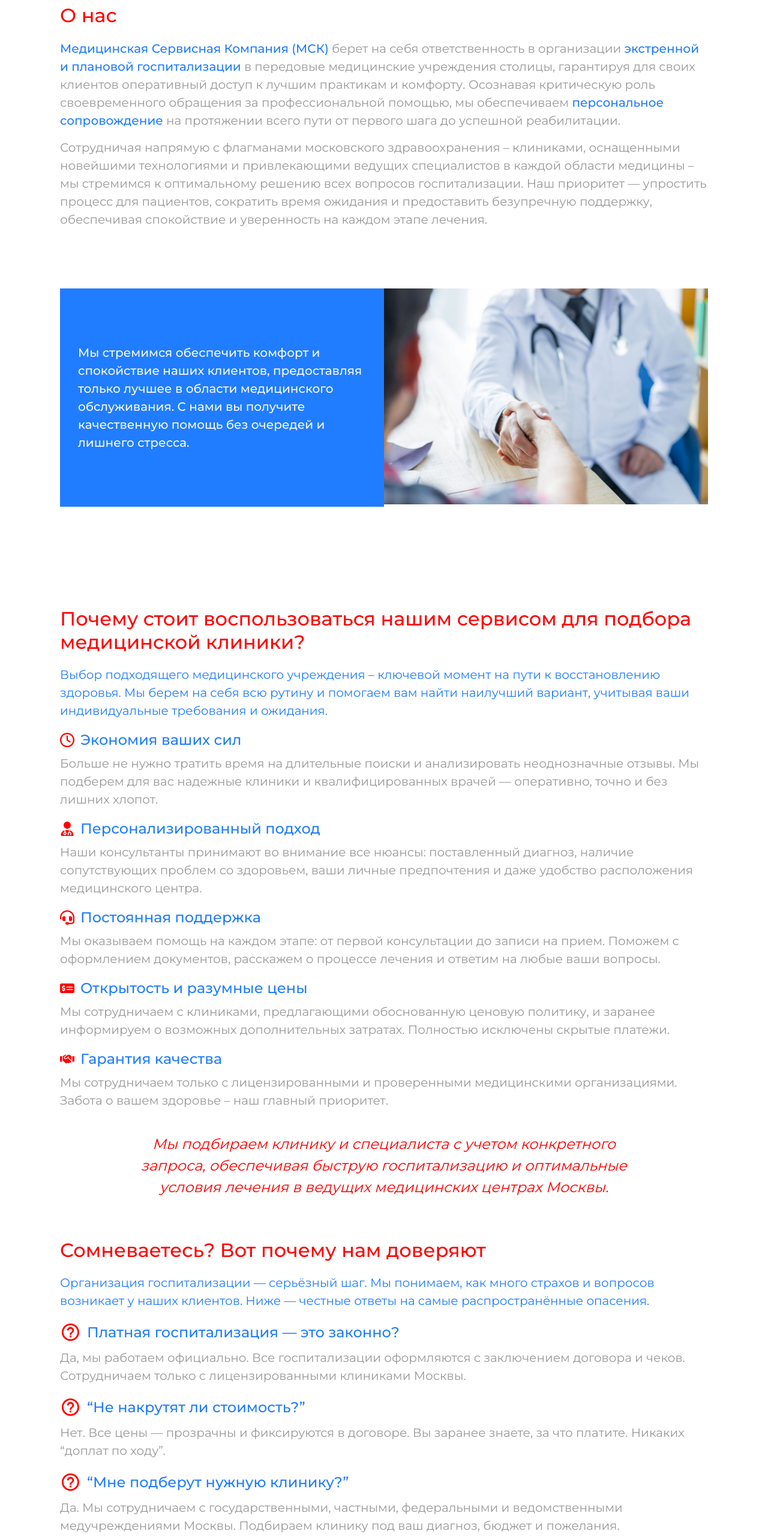
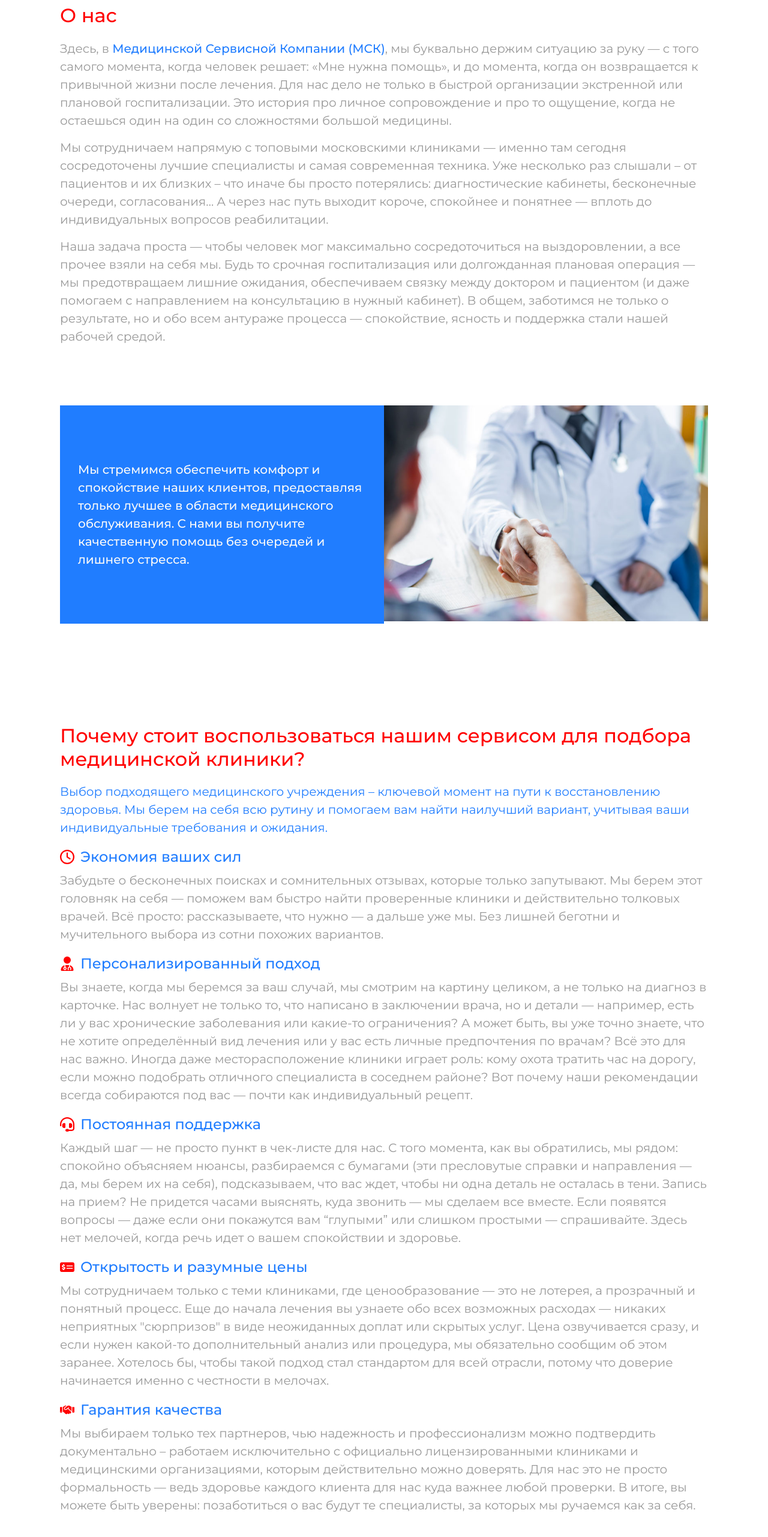
Before and after one commit to vladimirmuratov/msk-v1, a Next.js app: page / in a window 1280 px wide. Shown: the part 976-3539 px from the top of the page at 60% size. Built offline with nearby package versions, Linux system fonts and the light colour scheme.

Commit message:
update content

```diff
--- a/src/components/FearBlock.jsx
+++ b/src/components/FearBlock.jsx
@@ -37,8 +37,10 @@ export const FearBlock = () => {
                     </Typography>
                 </Box>
                 <Typography component="p" sx={{ fontSize: { xs: 18, sm: 20 }, color: 'var(--gray)' }}>
-                    Да, мы работаем официально. Все госпитализации оформляются с заключением договора и чеков.
-                    Сотрудничаем только с лицензированными клиниками Москвы.
+                    Конечно, мы работаем только по-честному — всё официально и прозрачно. Когда оформляем
+                    госпитализацию, всегда заключаем договор и выдаём чеки — никаких "на честном слове". У нас партнёры
+                    — исключительно клиники с лицензией, причём это московские учреждения, которым действительно можно
+                    доверять. В общем, ни тени сомнений: документы будут в порядке, а лечение — строго по закону.
                 </Typography>
             </Box>
             <Box component="article"
@@ -51,8 +53,10 @@ export const FearBlock = () => {
                     </Typography>
                 </Box>
                 <Typography component="p" sx={{ fontSize: { xs: 18, sm: 20 }, color: 'var(--gray)' }}>
-                    Нет. Все цены — прозрачны и фиксируются в договоре. Вы заранее знаете, за что платите. Никаких
-                    “доплат по ходу”.
+                    Мы не устраиваем ценовых сюрпризов. Всё, что вы увидите в договоре — окончательно и бесповоротно. Вы
+                    получаете чёткое понимание суммы: никаких "доплат потом", никаких неопределённых пунктов мелким
+                    шрифтом. Мы сами терпеть не можем истории про внезапные счета "за дополнительные услуги" — поэтому у
+                    нас таких ситуаций просто не возникает.
                 </Typography>
             </Box>
             <Box component="article"
@@ -65,8 +69,14 @@ export const FearBlock = () => {
                     </Typography>
                 </Box>
                 <Typography component="p" sx={{ fontSize: { xs: 18, sm: 20 }, color: 'var(--gray)' }}>
-                    Да. Мы сотрудничаем с государственными, частными, федеральными и ведомственными медучреждениями
-                    Москвы. Подбираем клинику под ваш диагноз, бюджет и пожелания.
+                    Конечно, мы работаем с самыми разными медучреждениями Москвы — как государственными, так и частными,
+                    включая федеральные и профильные ведомственные клиники. Здесь речь не о формальном списке
+                    сотрудничеств, а о реальной возможности подобрать для человека ту клинику, которая точно подходит
+                    под его диагноз и бюджет. У кого-то приоритет — ведущие государственные центры, кто-то предпочитает
+                    атмосферу частной медицины. Мы всегда исходим из того, что удобно и важно именно вам: помочь найти
+                    врача нужной специализации, согласовать стоимость лечения или просто учесть личные пожелания (иногда
+                    важны даже мелочи — например, расположение клиники или возможность записаться к конкретному
+                    специалисту).
                 </Typography>
             </Box>
             <Box component="article"
@@ -79,8 +89,10 @@ export const FearBlock = () => {
                     </Typography>
                 </Box>
                 <Typography component="p" sx={{ fontSize: { xs: 18, sm: 20 }, color: 'var(--gray)' }}>
-                    Нет. Мы организуем госпитализацию без полиса ОМС, с полным сопровождением и официальным оформлением.
-                    Даже если вы приехали из региона или СНГ.
+                    Мы берём на себя заботу о госпитализации, даже если у вас нет полиса ОМС — всё официально, с полным
+                    сопровождением на каждом этапе. Приехали из другого города или даже из страны СНГ? Для нас это не
+                    проблема. Всю бумажную волокиту, вопросы с документами, оформление — закрываем под ключ. Вы
+                    приезжаете и спокойно занимаетесь своим здоровьем, остальное уже наша забота.
                 </Typography>
             </Box>
             <Box component="article"
@@ -93,8 +105,11 @@ export const FearBlock = () => {
                     </Typography>
                 </Box>
                 <Typography component="p" sx={{ fontSize: { xs: 18, sm: 20 }, color: 'var(--gray)' }}>
-                    Да. У нас есть собственный санитарный транспорт и медперсонал. Организуем срочную перевозку из дома,
-                    больницы, другого города. Всё безопасно и быстро.
+                    Конечно! У нас своя команда медиков и собственные санитарные машины — все под рукой, не надо ждать
+                    подрядчиков. Берёмся за самые разные случаи: если нужно срочно перевезти человека из дома, из
+                    больницы или из другого города, организуем всё максимально быстро и бережно. Здесь важна каждая
+                    деталь — от подготовленного персонала до аккуратной транспортировки. В общем, делаем так, чтобы
+                    родственникам не пришлось переживать ни о процессах, ни о безопасности.
                 </Typography>
             </Box>
             <Box component="article"
@@ -107,8 +122,12 @@ export const FearBlock = () => {
                     </Typography>
                 </Box>
                 <Typography component="p" sx={{ fontSize: { xs: 18, sm: 20 }, color: 'var(--gray)' }}>
-                    Мы сотрудничаем с клиниками, где есть реанимации и палаты интенсивной терапии. В экстренной ситуации
-                    — моментальная госпитализация, круглосуточное наблюдение и медицинская помощь.
+                    Мы работаем только с теми клиниками, где есть всё необходимое для самых непредсказуемых случаев — и
+                    реанимация, и полноценные отделения интенсивной терапии. Скажем, если что-то случается внезапно (те
+                    самые ситуации "не дай бог"), пациента готовы принять незамедлительно: никакой волокиты, прямая
+                    госпитализация. А дальше — круглосуточное наблюдение и поддержка врачей. Это не просто слова: наши
+                    пациенты действительно могут остаться под присмотром столько, сколько нужно, чтобы пережить самые
+                    сложные моменты безопасно и спокойно.
                 </Typography>
             </Box>
             <Box component="article"
@@ -121,25 +140,11 @@ export const FearBlock = () => {
                     </Typography>
                 </Box>
                 <Typography component="p" sx={{ fontSize: { xs: 18, sm: 20 }, color: 'var(--gray)' }}>
-                    Да. Мы организуем перевод пациента между клиниками Москвы, в том числе — из регионов и частных
-                    медцентров. Всё решаем официально и быстро.
-                </Typography>
-            </Box>
-            <Box>
-                <Typography
-                    variant="h3"
-                    sx={{
-                        fontSize: { xs: 22, sm: 24 },
-                        color: 'var(--red)',
-                        paddingTop: { xs: '10px', sm: '20px' },
-                        textAlign: 'center',
-                        fontStyle: 'italic',
-                        textWrap: 'balance',
-                        lineHeight: 1.5
-                    }}
-                >
-                    Мы подбираем клинику и специалиста с учетом конкретного запроса, обеспечивая быструю госпитализацию
-                    и оптимальные условия лечения в ведущих медицинских центрах Москвы.
+                    Да, мы действительно помогаем с переводом пациентов между столичными клиниками — причём это касается
+                    и переезда из других городов, и случаев, когда человек находится в частной медицине. Делается всё
+                    «по-честному» — официально, без серых схем и лишней волокиты. По времени это не превращается в
+                    бесконечную эпопею: организуем всё максимально быстро, чтобы пациент не ждал неделю в подвешенном
+                    состоянии.
                 </Typography>
             </Box>
 
--- a/src/components/WhyWeBlock.jsx
+++ b/src/components/WhyWeBlock.jsx
@@ -38,8 +38,10 @@ export const WhyWeBlock = () => {
                     </Typography>
                 </Box>
                 <Typography component="p" sx={{ fontSize: { xs: 18, sm: 20 }, color: 'var(--gray)' }}>
-                    Больше не нужно тратить время на длительные поиски и анализировать неоднозначные отзывы. Мы подберем
-                    для вас надежные клиники и квалифицированных врачей — оперативно, точно и без лишних хлопот.
+                    Забудьте о бесконечных поисках и сомнительных отзывах, которые только запутывают. Мы берем этот
+                    головняк на себя — поможем вам быстро найти проверенные клиники и действительно толковых врачей. Всё
+                    просто: рассказываете, что нужно — а дальше уже мы. Без лишней беготни и мучительного выбора из
+                    сотни похожих вариантов.
                 </Typography>
             </Box>
             <Box component="article"
@@ -52,8 +54,13 @@ export const WhyWeBlock = () => {
                     </Typography>
                 </Box>
                 <Typography component="p" sx={{ fontSize: { xs: 18, sm: 20 }, color: 'var(--gray)' }}>
-                    Наши консультанты принимают во внимание все нюансы: поставленный диагноз, наличие сопутствующих
-                    проблем со здоровьем, ваши личные предпочтения и даже удобство расположения медицинского центра.
+                    Вы знаете, когда мы беремся за ваш случай, мы смотрим на картину целиком, а не только на диагноз в
+                    карточке. Нас волнует не только то, что написано в заключении врача, но и детали — например, есть ли
+                    у вас хронические заболевания или какие-то ограничения? А может быть, вы уже точно знаете, что не
+                    хотите определённый вид лечения или у вас есть личные предпочтения по врачам? Всё это для нас важно.
+                    Иногда даже месторасположение клиники играет роль: кому охота тратить час на дорогу, если можно
+                    подобрать отличного специалиста в соседнем районе? Вот почему наши рекомендации всегда собираются
+                    под вас — почти как индивидуальный рецепт.
                 </Typography>
             </Box>
             <Box component="article"
@@ -66,8 +73,12 @@ export const WhyWeBlock = () => {
                     </Typography>
                 </Box>
                 <Typography component="p" sx={{ fontSize: { xs: 18, sm: 20 }, color: 'var(--gray)' }}>
-                    Мы оказываем помощь на каждом этапе: от первой консультации до записи на прием. Поможем с
-                    оформлением документов, расскажем о процессе лечения и ответим на любые ваши вопросы.
+                    Каждый шаг — не просто пункт в чек-листе для нас. С того момента, как вы обратились, мы рядом:
+                    спокойно объясняем нюансы, разбираемся с бумагами (эти пресловутые справки и направления — да, мы
+                    берем их на себя), подсказываем, что вас ждет, чтобы ни одна деталь не осталась в тени. Запись на
+                    прием? Не придется часами выяснять, куда звонить — мы сделаем все вместе. Если появятся вопросы —
+                    даже если они покажутся вам “глупыми” или слишком простыми — спрашивайте. Здесь нет мелочей, когда
+                    речь идет о вашем спокойствии и здоровье.
                 </Typography>
             </Box>
             <Box component="article"
@@ -80,8 +91,12 @@ export const WhyWeBlock = () => {
                     </Typography>
                 </Box>
                 <Typography component="p" sx={{ fontSize: { xs: 18, sm: 20 }, color: 'var(--gray)' }}>
-                    Мы сотрудничаем с клиниками, предлагающими обоснованную ценовую политику, и заранее информируем о
-                    возможных дополнительных затратах. Полностью исключены скрытые платежи.
+                    Мы сотрудничаем только с теми клиниками, где ценообразование — это не лотерея, а прозрачный и
+                    понятный процесс. Еще до начала лечения вы узнаете обо всех возможных расходах — никаких неприятных
+                    "сюрпризов" в виде неожиданных доплат или скрытых услуг. Цена озвучивается сразу, и если нужен
+                    какой-то дополнительный анализ или процедура, мы обязательно сообщим об этом заранее. Хотелось бы,
+                    чтобы такой подход стал стандартом для всей отрасли, потому что доверие начинается именно с
+                    честности в мелочах.
                 </Typography>
             </Box>
             <Box component="article"
@@ -94,8 +109,11 @@ export const WhyWeBlock = () => {
                     </Typography>
                 </Box>
                 <Typography component="p" sx={{ fontSize: { xs: 18, sm: 20 }, color: 'var(--gray)' }}>
-                    Мы сотрудничаем только с лицензированными и проверенными медицинскими организациями. Забота о вашем
-                    здоровье – наш главный приоритет.
+                    Мы выбираем только тех партнеров, чью надежность и профессионализм можно подтвердить документально –
+                    работаем исключительно с официально лицензированными клиниками и медицинскими организациями, которым
+                    действительно можно доверять. Для нас это не просто формальность — ведь здоровье каждого клиента для
+                    нас куда важнее любой проверки. В итоге, вы можете быть уверены: позаботиться о вас будут те
+                    специалисты, за которых мы ручаемся как за себя.
                 </Typography>
             </Box>
             <Box>
--- a/src/content/main-page/blocks/AboutBlock.jsx
+++ b/src/content/main-page/blocks/AboutBlock.jsx
@@ -17,26 +17,25 @@ export const AboutBlock = () => {
                     О нас
                 </Typography>
                 <Typography sx={{ fontSize: '20px', color: 'var(--gray)' }}>
-                    <Box component="span" sx={{ fontWeight: 500, color: 'var(--blue)', }}>Медицинская Сервисная
-                        Компания (МСК)</Box> берет
-                    на себя ответственность в организации <Box component="span"
-                                                               sx={{
-                                                                   fontWeight: 500,
-                                                                   color: 'var(--blue)',
-                                                               }}> экстренной
-                    и плановой госпитализации</Box> в передовые медицинские учреждения столицы, гарантируя для своих
-                    клиентов оперативный доступ к
-                    лучшим практикам и комфорту. Осознавая критическую роль своевременного обращения за профессиональной
-                    помощью, мы обеспечиваем <Box component="span" sx={{ fontWeight: 500, color: 'var(--blue)', }}>персональное
-                    сопровождение</Box> на протяжении всего пути от первого шага до
-                    успешной реабилитации.
+                    Здесь, в <Box component="span" sx={{ fontWeight: 500, color: 'var(--blue)', }}>Медицинской Сервисной
+                    Компании (МСК)</Box>, мы буквально держим ситуацию за руку — с того самого
+                    момента, когда человек решает: «Мне нужна помощь», и до момента, когда он возвращается к привычной
+                    жизни после лечения. Для нас дело не только в быстрой организации экстренной или плановой
+                    госпитализации. Это история про личное сопровождение и про то ощущение, когда не остаешься один на
+                    один со сложностями большой медицины.
                 </Typography>
                 <Typography sx={{ fontSize: '20px', color: 'var(--gray)', marginTop: '15px' }}>
-                    Сотрудничая напрямую с флагманами московского здравоохранения – клиниками,
-                    оснащенными новейшими технологиями и привлекающими ведущих специалистов в каждой области медицины –
-                    мы стремимся к оптимальному решению всех вопросов госпитализации. Наш приоритет — упростить процесс
-                    для пациентов, сократить время ожидания и предоставить безупречную поддержку, обеспечивая
-                    спокойствие и уверенность на каждом этапе лечения.
+                    Мы сотрудничаем напрямую с топовыми московскими клиниками — именно там сегодня сосредоточены лучшие
+                    специалисты и самая современная техника. Уже несколько раз слышали – от пациентов и их близких – что
+                    иначе бы просто потерялись: диагностические кабинеты, бесконечные очереди, согласования… А через нас
+                    путь выходит короче, спокойнее и понятнее — вплоть до индивидуальных вопросов реабилитации.
+                </Typography>
+                <Typography sx={{ fontSize: '20px', color: 'var(--gray)', marginTop: '15px' }}>
+                    Наша задача проста — чтобы человек мог максимально сосредоточиться на выздоровлении, а все прочее
+                    взяли на себя мы. Будь то срочная госпитализация или долгожданная плановая операция — мы
+                    предотвращаем лишние ожидания, обеспечиваем связку между доктором и пациентом (и даже помогаем с
+                    направлением на консультацию в нужный кабинет). В общем, заботимся не только о результате, но и обо
+                    всем антураже процесса — спокойствие, ясность и поддержка стали нашей рабочей средой.
                 </Typography>
             </Box>
             <Box sx={{
```
